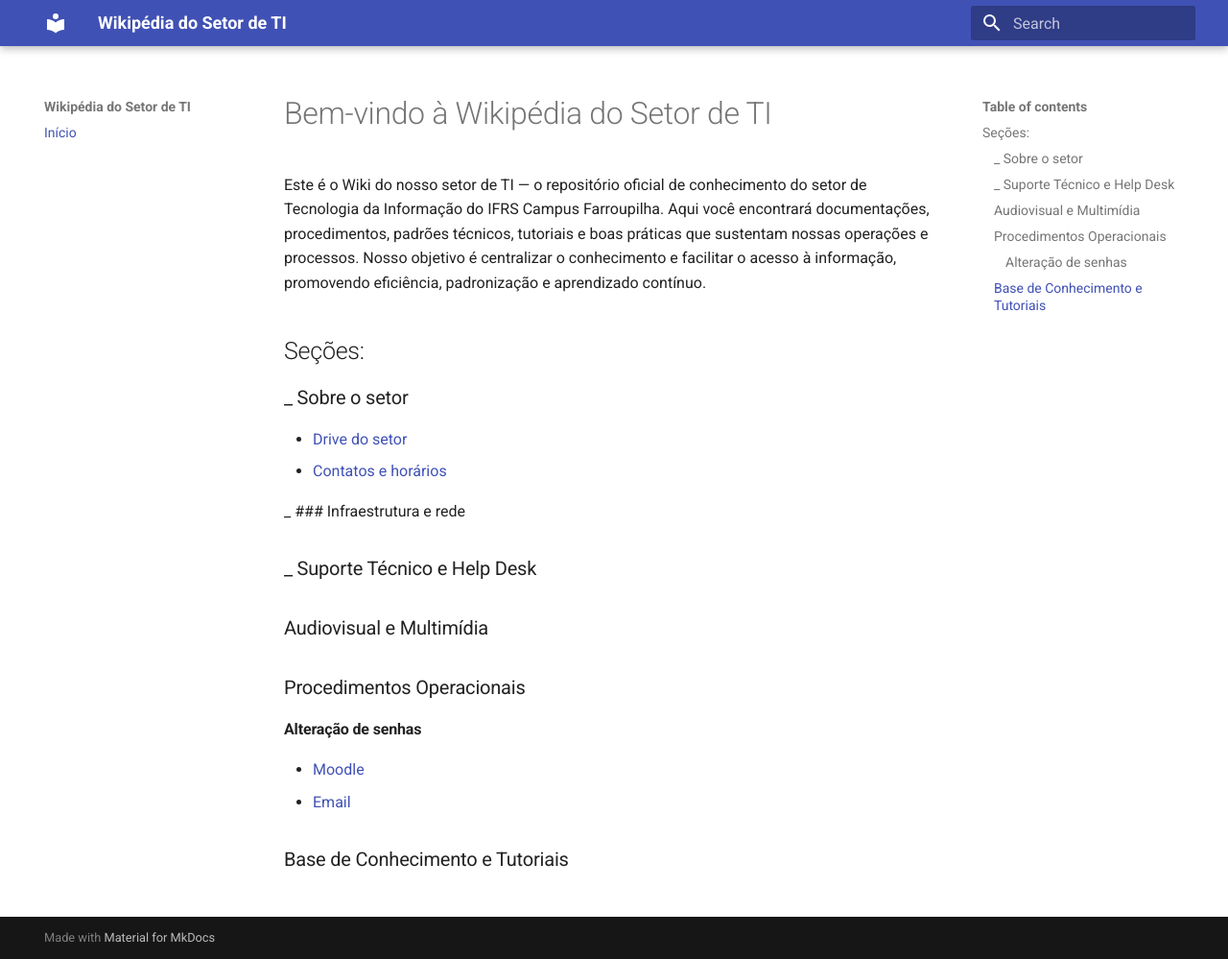
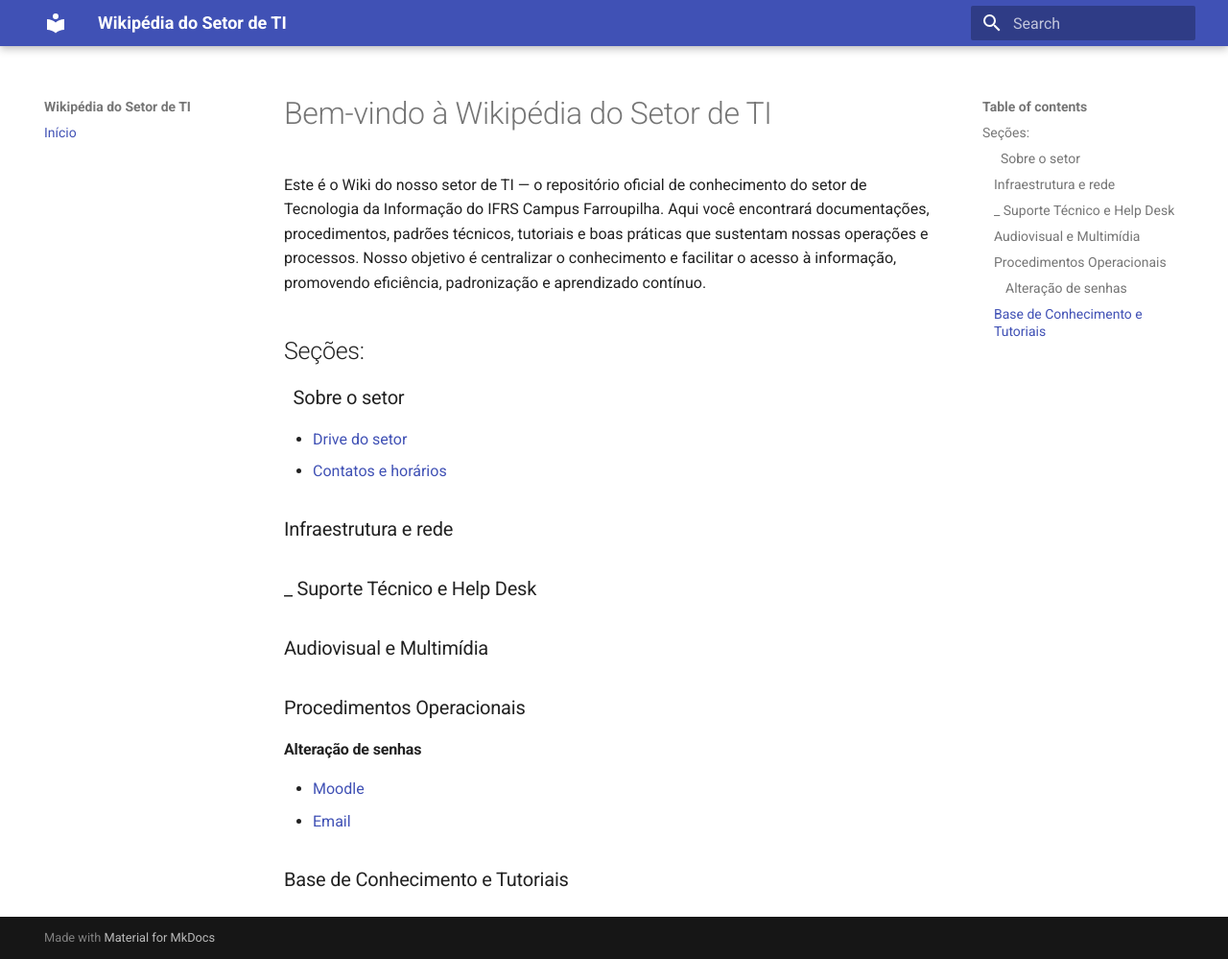
Before and after one commit to wikiti-farroupilha/wikipedia, an MkDocs documentation site: the page built from docs/index.md, in a window 1280 px wide and 999 px high. Shown: the whole window at 96% size. Built offline with MkDocs 1.6.1 and Material for MkDocs 9.7.7, drawn with Linux system fonts in a browser that asks for light colours; part of the change alters nothing that is shown.

Commit message:
Update index.md

```diff
--- a/docs/index.md
+++ b/docs/index.md
@@ -3,11 +3,11 @@
 Este é o Wiki do nosso setor de TI — o repositório oficial de conhecimento do setor de Tecnologia da Informação do IFRS Campus Farroupilha. Aqui você encontrará documentações, procedimentos, padrões técnicos, tutoriais e boas práticas que sustentam nossas operações e processos. Nosso objetivo é centralizar o conhecimento e facilitar o acesso à informação, promovendo eficiência, padronização e aprendizado contínuo.
 
 ## Seções:
-### _ Sobre o setor
+### &nbsp;&nbsp;Sobre o setor
 - [Drive do setor](https://drive.google.com/drive/folders/17NKfnCuFVOzgUu3UB8x2Ixnjcy9ae5uh?usp=sharing)
 - [Contatos e horários](contato.md)
 
-_ ### Infraestrutura e rede
+### Infraestrutura e rede
 ### _ Suporte Técnico e Help Desk
 ### Audiovisual e Multimídia
 ### Procedimentos Operacionais
```
